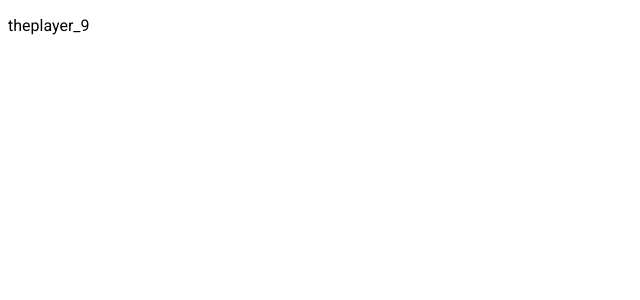
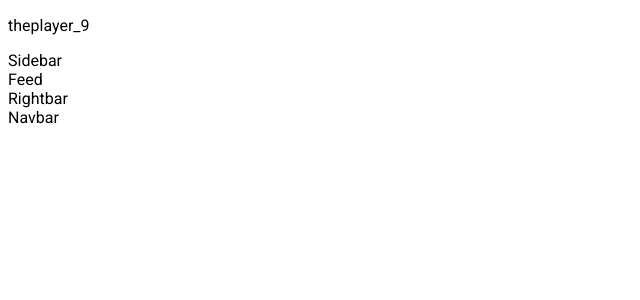
Before and after one commit to theplayer9/Social-App, a React (Create React App) app: page / in a window 1280 px wide. Shown: the top 300 px of the page, without its empty margins (0-640 px from the left). Built offline with nearby package versions, Linux system fonts and the light colour scheme.

Commit message:
Made the basic structure.

```diff
--- a/src/App.js
+++ b/src/App.js
@@ -1,8 +1,17 @@
+import Navbar from  './components/Navbar'
+import Rightbar from './components/Rightbar'
+import Sidebar from './components/Sidebar'
+import Feed from './components/Feed'
+
 
 function App() {
   return (
     <div >
       <p> theplayer_9</p>
+      <Sidebar />
+      <Feed />
+      <Rightbar />
+      <Navbar />
     </div>
   );
 }
--- /dev/null
+++ b/src/components/Feed.js
@@ -0,0 +1,9 @@
+import React from 'react'
+
+const Feed = () => {
+  return (
+    <div>Feed</div>
+  )
+}
+
+export default Feed
--- /dev/null
+++ b/src/components/Navbar.js
@@ -0,0 +1,9 @@
+import React from 'react'
+
+const Navbar = () => {
+  return (
+    <div>Navbar</div>
+  )
+}
+
+export default Navbar
--- /dev/null
+++ b/src/components/Rightbar.js
@@ -0,0 +1,9 @@
+import React from 'react'
+
+const Rightbar = () => {
+  return (
+    <div>Rightbar</div>
+  )
+}
+
+export default Rightbar
--- /dev/null
+++ b/src/components/Sidebar.js
@@ -0,0 +1,9 @@
+import React from 'react'
+
+const Sidebar = () => {
+  return (
+    <div>Sidebar</div>
+  )
+}
+
+export default Sidebar
```
